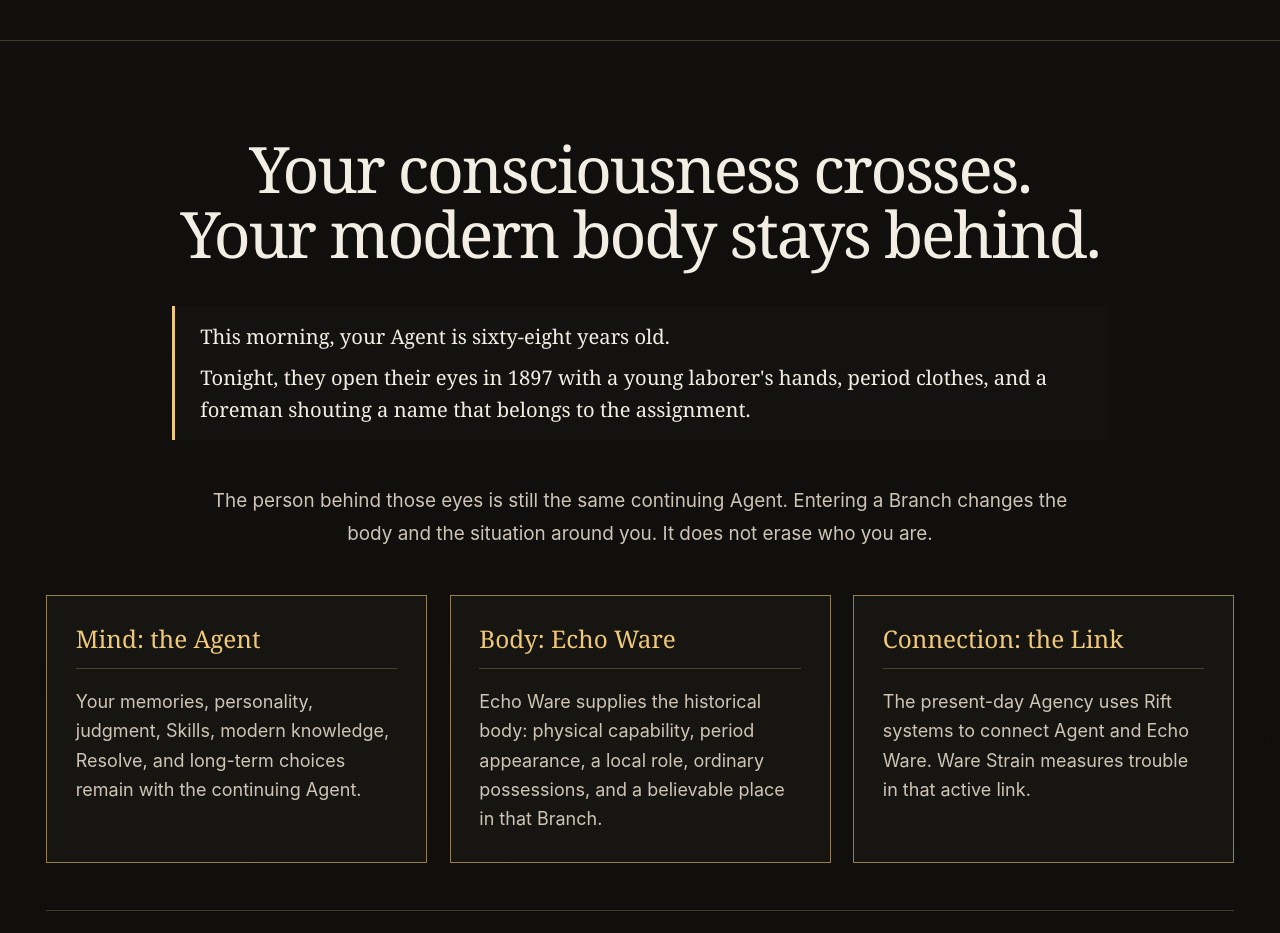
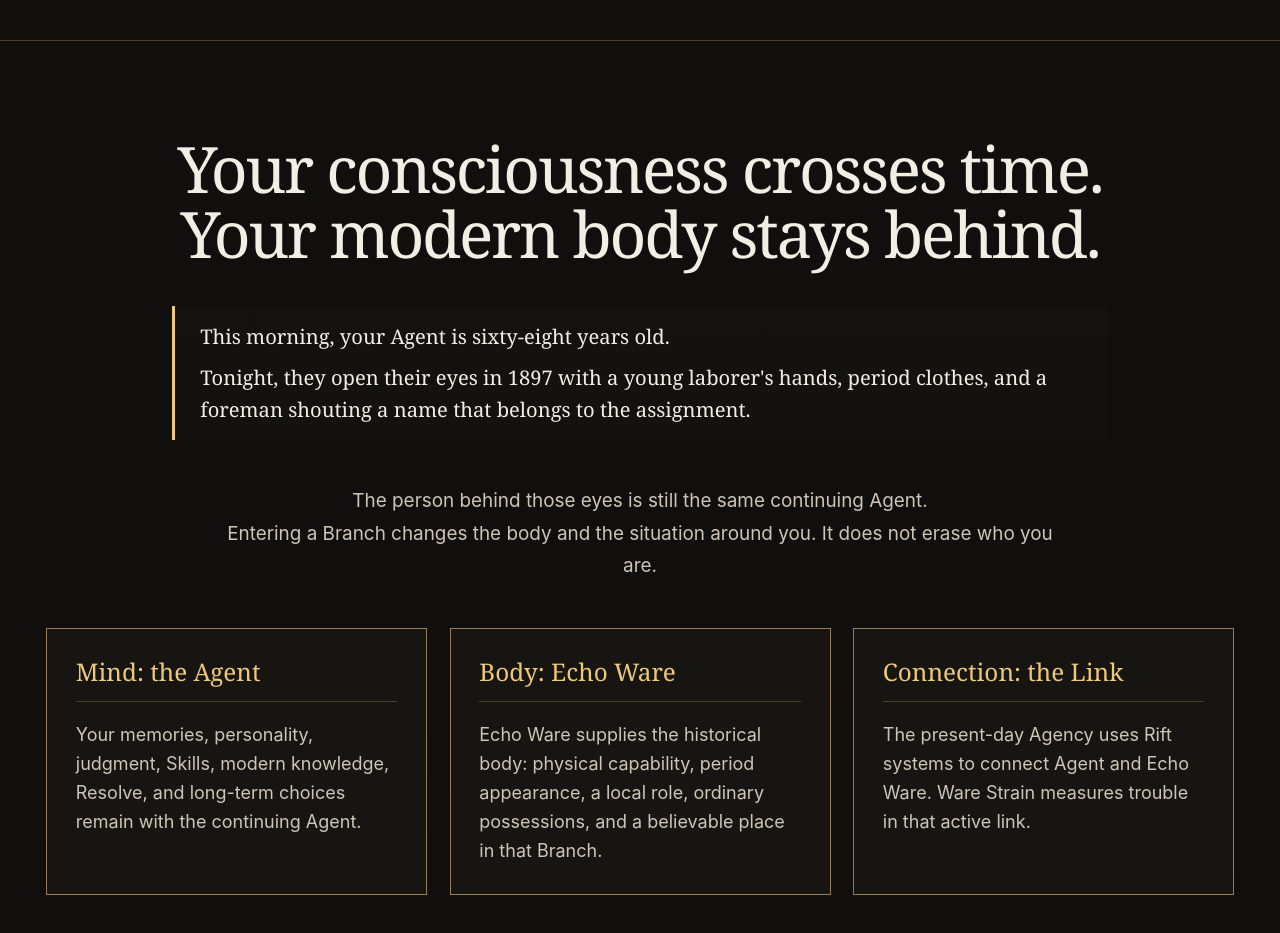
Before and after one commit to casevoiceai/tccrpg, a React (Vite) app: page / in a window 1280 px wide. Shown: the part 5100-6033 px from the top of the page. Built offline with nearby package versions, Linux system fonts and the light colour scheme.

Commit message:
Refine crossover headline and lead

```diff
--- a/src/PublicHome.tsx
+++ b/src/PublicHome.tsx
@@ -97,12 +97,12 @@ export default function PublicHome() {
 
       <section className="orientation-section crossover-section">
         <div>
-          <h2 className="crossover-title"><span>Your consciousness crosses.</span><span>Your modern body stays behind.</span></h2>
+          <h2 className="crossover-title"><span>Your consciousness crosses time.</span><span>Your modern body stays behind.</span></h2>
           <div className="crossover-scene">
             <p>This morning, your Agent is sixty-eight years old.</p>
             <p>Tonight, they open their eyes in 1897 with a young laborer&apos;s hands, period clothes, and a foreman shouting a name that belongs to the assignment.</p>
           </div>
-          <p className="crossover-lead">The person behind those eyes is still the same continuing Agent. Entering a Branch changes the body and the situation around you. It does not erase who you are.</p>
+          <p className="crossover-lead">The person behind those eyes is still the same continuing Agent.<br />Entering a Branch changes the body and the situation around you. It does not erase who you are.</p>
           <div className="crossover-grid">
             <article><h3>Mind: the Agent</h3><p>Your memories, personality, judgment, Skills, modern knowledge, Resolve, and long-term choices remain with the continuing Agent.</p></article>
             <article><h3>Body: Echo Ware</h3><p>Echo Ware supplies the historical body: physical capability, period appearance, a local role, ordinary possessions, and a believable place in that Branch.</p></article>
```
